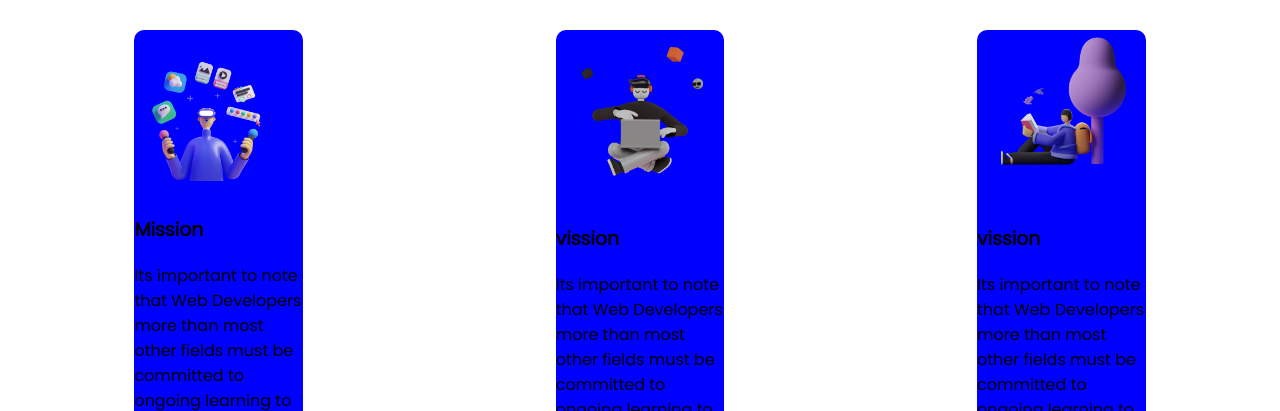
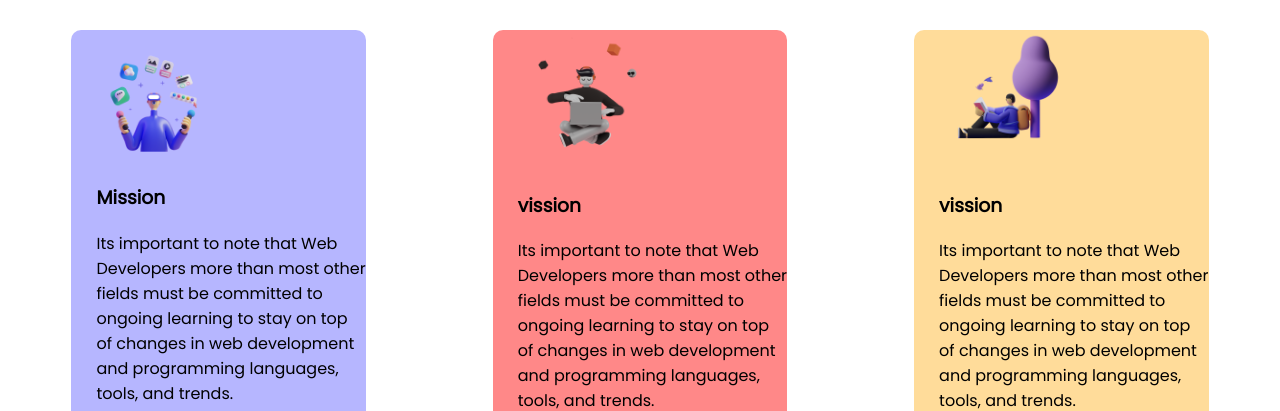
Before and after one commit to MdIsrakulIslam/Mission-2022, a plain HTML site: page index.html in a window 1280 px wide. Shown: the part 541-952 px from the top of the page. Drawn offline with Linux system fonts and the light colour scheme.

Commit message:
some added

```diff
--- a/index.html
+++ b/index.html
@@ -35,7 +35,7 @@
     </section>
     <section>
         <div class="felxible-container">
-            <div class="half-exprience">
+            <div id="back-color" class="half-exprience">
                 <img src="images/illustrators/illustrator-1.png" alt="">
                 <h3>Mission</h3>
                 <p>Its important to note that Web Developers more than most other fields must be committed to
@@ -46,7 +46,7 @@
                 </p>
             </div>
 
-            <div class="half-exprience">
+            <div id="bc" class="half-exprience">
                 <img src="images/illustrators/illustrator-2.png" alt="">
                 <h3>vission</h3>
                 <p>Its important to note that Web Developers more than most other fields must be committed to ongoing
@@ -56,7 +56,7 @@
 
 
 
-            <div class="half-exprience">
+            <div id="lc" class="half-exprience">
                 <img src="images/illustrators/illustrator-3.png" alt="">
                 <h3>vission</h3>
                 <p>Its important to note that Web Developers more than most other fields must be committed to ongoing
--- a/style.css
+++ b/style.css
@@ -11,7 +11,7 @@ h1{
     width: 50%;
 }
 .half-width img{
-    width: 40%;
+    width: 50%;
 }
 .link-button{
     text-decoration: none;
@@ -34,20 +34,33 @@ h1{
 }
 .orange-color{
     color: orange;
+
 }
 .nevy{
     color: blue;
     }
     #text{
         text-align: right;
+        padding-left: 30%;
     }
     .half-exprience{
-        width: 20%;
-        margin-left: 10%;
-        margin-right: 10%;
+        width: 40%;
+        margin-left: 5%;
+        margin-right: 5%;
         border-radius: 10px;
-        background-color: blue;
+        padding-left: 2%;
+
     }
     .half-exprience img{
-        width: 100%;
+        width: 50%;
     }
+    #back-color{
+        background-color: rgba(0, 0, 255, 0.288);
+
+    }
+    #bc{
+        background-color: rgba(255, 0, 0, 0.466);
+    }
+    #lc{
+        background-color: rgba(255, 166, 0, 0.397);
+    }
```
